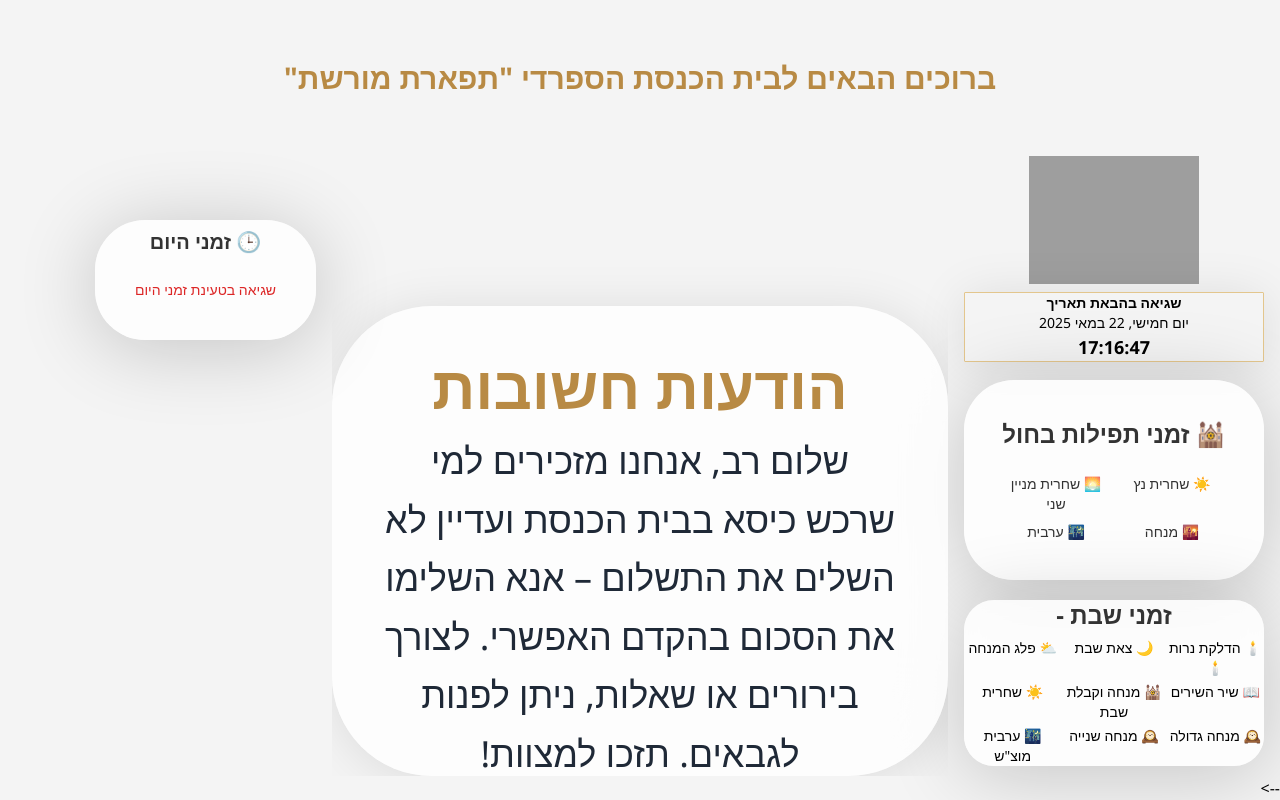
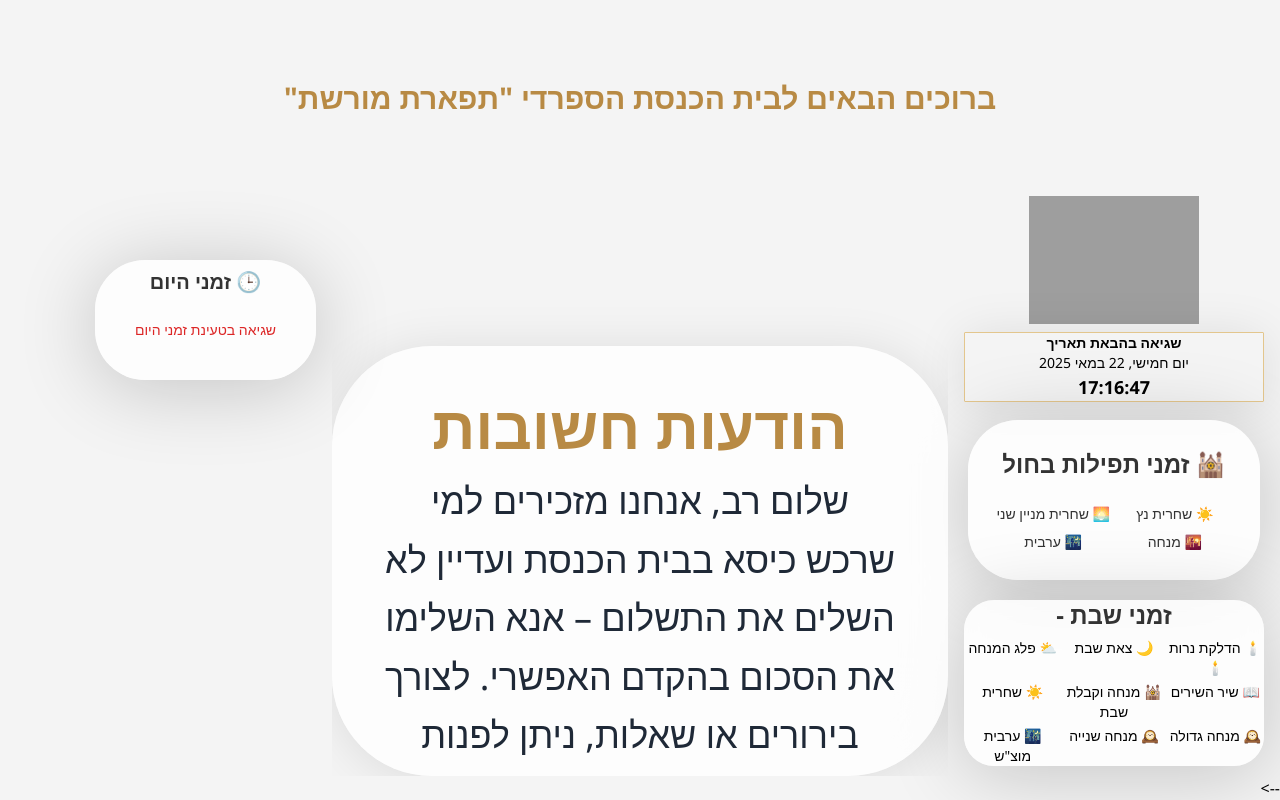
Before and after one commit to NirKilshtein/Beit-Kneeset, a Flask app: page / in a window 1280 px wide. Run offline with Flask 3, Linux system fonts and the light colour scheme; some libraries are stand-ins or nearby versions; grey boxes are pictures that could not be loaded.

Commit message:
Update index.html

```diff
--- a/templates/index.html
+++ b/templates/index.html
@@ -39,7 +39,7 @@
    .card_hol {
   background-color: rgba(255, 255, 255, 0.8);
   backdrop-filter: blur(10px);
-  padding: 38px;
+  padding: 28px;
   border-radius: 50px;
   box-shadow: 0 8px 80px rgba(0, 0, 0, 0.2);
   margin: 10px auto;
```
